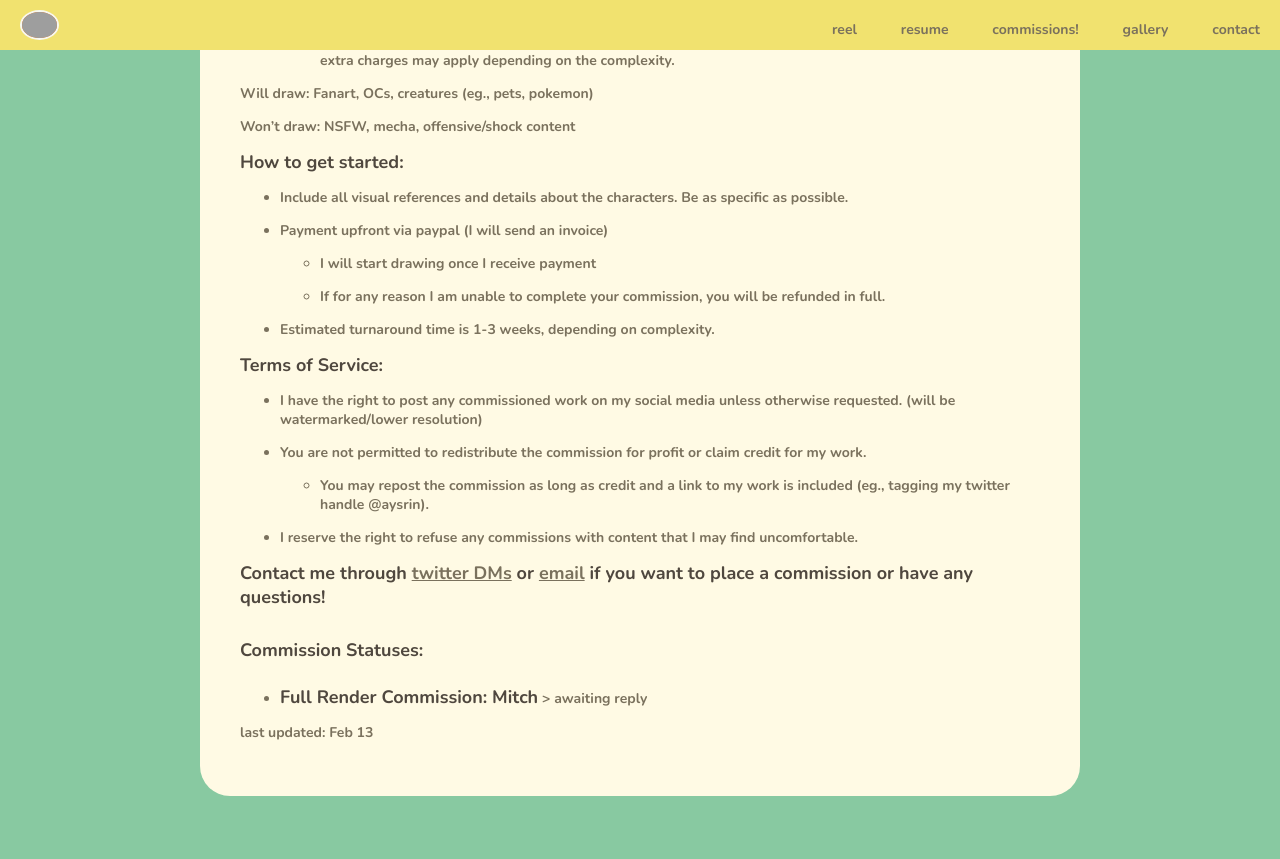
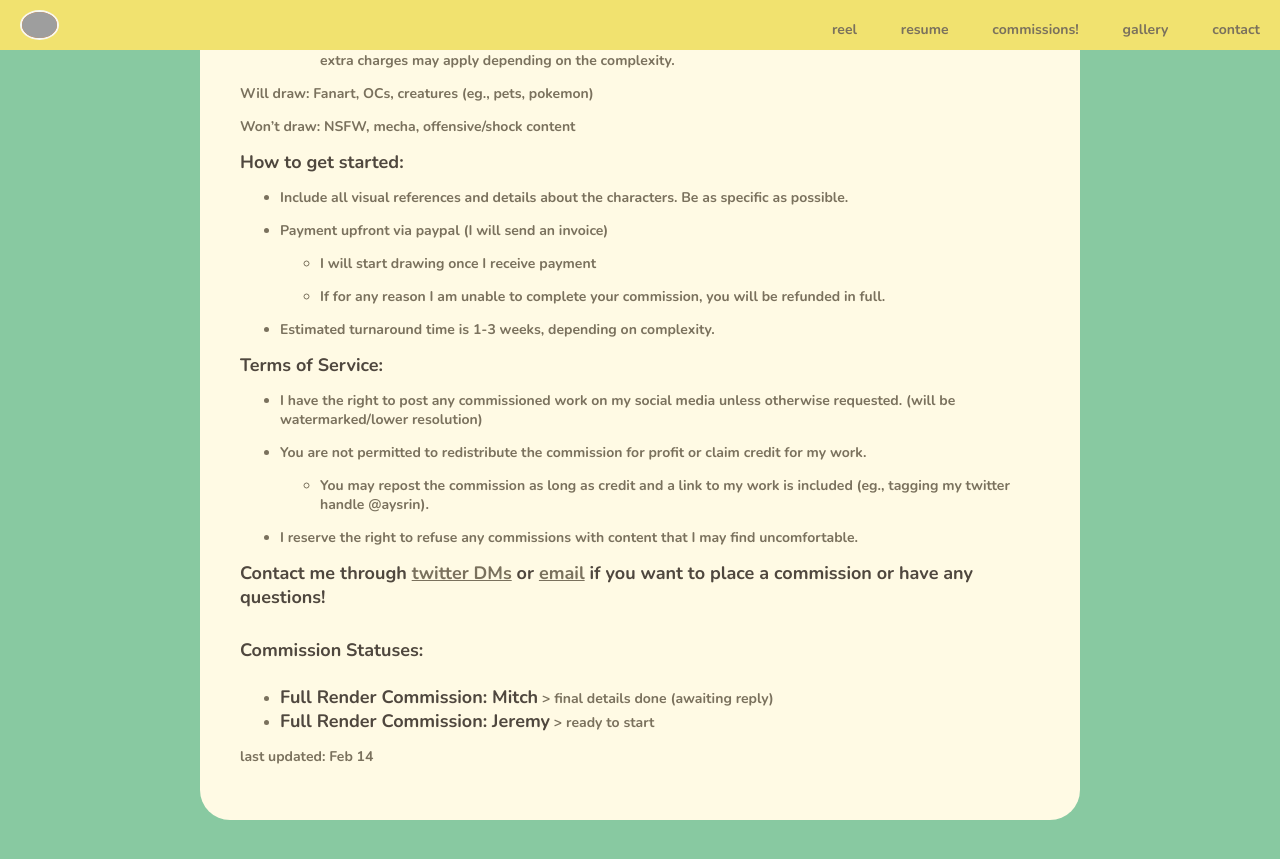
Before and after one commit to antheakwong/antheakwong.github.io, a Jekyll site: the page built from commissions/index.md, in a window 1280 px wide and 900 px high, scrolled down 2006 px. Shown: the top 859 px of the window. Built offline with Jekyll 4.4.1, drawn with Linux system fonts in a browser that asks for light colours; nearby versions of some CDN libraries; grey boxes are pictures that could not be loaded.

Commit message:
updated status

```diff
--- a/commissions/index.md
+++ b/commissions/index.md
@@ -52,6 +52,7 @@ Won’t draw: NSFW, mecha, offensive/shock content
 
 # **Commission Statuses:**
 
-- **Full Render Commission: Mitch** > awaiting reply
+- **Full Render Commission: Mitch** > final details done (awaiting reply)
+- **Full Render Commission: Jeremy** > ready to start
 
-last updated: Feb 13
+last updated: Feb 14
```
